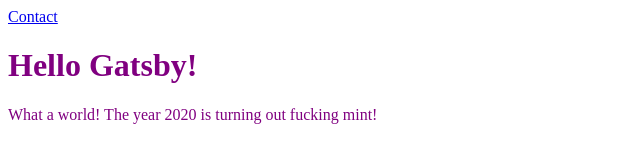
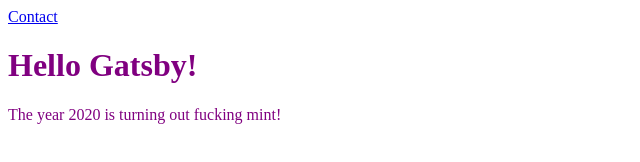
Before and after one commit to drbraden/gatsbyjs-hello, a Gatsby site: page / in a window 1280 px wide. Shown: the whole page, without its empty margins (0-640 px from the left). Built offline with nearby package versions, Linux system fonts and the light colour scheme; Gatsby itself is replaced by a stand-in of ours.

Commit message:
Minor, useless change

```diff
--- a/src/pages/index.js
+++ b/src/pages/index.js
@@ -7,7 +7,7 @@
     <div style={{ color: `purple` }}>
       <Link to="/contact/">Contact</Link>
       <Header headerText="Hello Gatsby!" />
-      <p>What a world!  The year 2020 is turning out fucking mint!</p>
+      <p>The year 2020 is turning out fucking mint!</p>
     </div>
   )
 }
```
